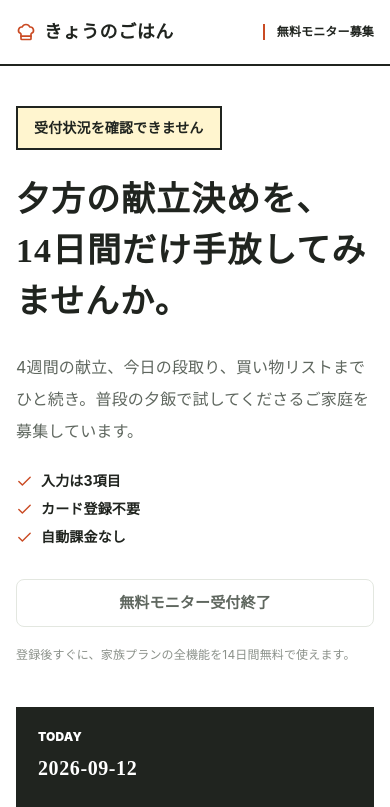
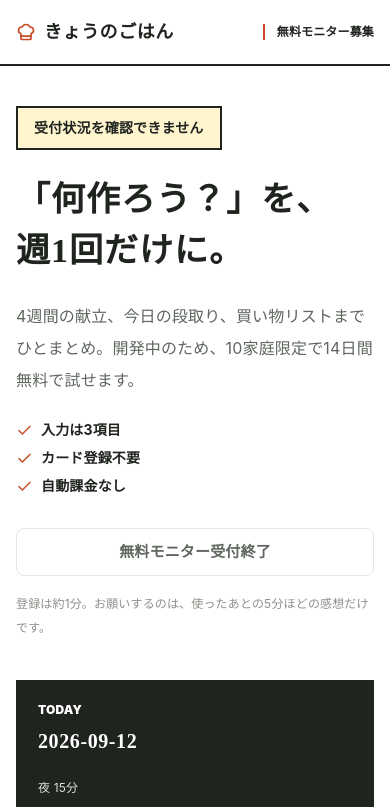
Before and after one commit to kodai9263/kondate, a Next.js app: page /monitor in a window 390 px wide. Shown: the top 807 px of the page. Built offline with nearby package versions, Linux system fonts and the light colour scheme; no server answers.

Commit message:
モニター登録CTAを改善

```diff
--- a/src/app/monitor/page.tsx
+++ b/src/app/monitor/page.tsx
@@ -41,7 +41,7 @@ export default async function MonitorPage({ searchParams }: { searchParams: Prom
   const today = findTodayPlan(menuData);
   const previewDays = menuData.weeks[0].days.slice(0, 3);
   return (
-    <main className="min-h-dvh bg-kondate-bg text-kondate-ink">
+    <main className="min-h-dvh bg-kondate-bg pb-28 text-kondate-ink md:pb-0">
       <header className="border-b-2 border-kondate-ink bg-white">
         <div className="mx-auto flex min-h-16 max-w-6xl items-center justify-between px-4 sm:px-6">
           <Link href="/" aria-label="きょうのごはん トップ" className="flex min-h-11 items-center gap-2">
@@ -56,15 +56,15 @@ export default async function MonitorPage({ searchParams }: { searchParams: Prom
         <div className="mx-auto grid max-w-6xl gap-10 lg:grid-cols-[minmax(0,0.9fr)_minmax(420px,1.1fr)] lg:items-center">
           <div>
             <p className="inline-flex min-h-11 items-center border-2 border-kondate-ink bg-kondate-morning px-4 text-sm font-black">{accepting ? `先着10家庭・残り${monitorStatus.remaining}家庭` : monitorStatus.isAvailable ? "10家庭に達したため受付終了" : "受付状況を確認できません"}</p>
-            <h1 className="font-mincho mt-6 text-[34px] font-black leading-[1.3] sm:text-5xl">夕方の献立決めを、<br />14日間だけ手放してみませんか。</h1>
-            <p className="mt-6 max-w-2xl text-base leading-8 text-kondate-muted sm:text-lg">4週間の献立、今日の段取り、買い物リストまでひと続き。普段の夕飯で試してくださるご家庭を募集しています。</p>
+            <h1 className="font-mincho mt-6 text-[34px] font-black leading-[1.3] sm:text-5xl">「何作ろう？」を、<br />週1回だけに。</h1>
+            <p className="mt-6 max-w-2xl text-base leading-8 text-kondate-muted sm:text-lg">4週間の献立、今日の段取り、買い物リストまでひとまとめ。開発中のため、10家庭限定で14日間無料で試せます。</p>
             <ul className="mt-6 grid gap-2 text-sm font-bold sm:grid-cols-3 lg:grid-cols-1 xl:grid-cols-3">
               {["入力は3項目", "カード登録不要", "自動課金なし"].map((item) => <li key={item} className="flex items-center gap-2"><Check size={17} className="shrink-0 text-kondate-accent" aria-hidden="true" />{item}</li>)}
             </ul>
             <div className="mt-8">
-              {accepting ? <TrackedLink href={signupHref} eventName="monitor_signup_click" eventParams={{ placement: "hero" }} className={buttonClass({ className: "w-full px-7 sm:w-auto" })}>1分で無料モニターを始める <ArrowRight size={18} aria-hidden="true" /></TrackedLink> : <span className={buttonClass({ variant: "secondary", className: "w-full cursor-not-allowed px-7 text-kondate-muted sm:w-auto" })}>無料モニター受付終了</span>}
+              {accepting ? <TrackedLink href={signupHref} eventName="monitor_signup_click" eventParams={{ placement: "hero" }} className={buttonClass({ className: "w-full px-7 sm:w-auto" })}>無料で14日間試す <ArrowRight size={18} aria-hidden="true" /></TrackedLink> : <span className={buttonClass({ variant: "secondary", className: "w-full cursor-not-allowed px-7 text-kondate-muted sm:w-auto" })}>無料モニター受付終了</span>}
             </div>
-            <p className="mt-4 text-xs leading-6 text-kondate-faint">登録後すぐに、家族プランの全機能を14日間無料で使えます。</p>
+            <p className="mt-4 text-xs leading-6 text-kondate-faint">登録は約1分。お願いするのは、使ったあとの5分ほどの感想だけです。</p>
           </div>
 
           <aside className="border-2 border-kondate-ink bg-kondate-bg" aria-label="アプリ画面のプレビュー">
@@ -80,7 +80,6 @@ export default async function MonitorPage({ searchParams }: { searchParams: Prom
               <div className="mt-4 grid grid-cols-3 border-l border-t border-kondate-line">
                 {previewDays.map((day) => <div key={day.dow} className="min-h-28 border-b border-r border-kondate-line bg-white p-3"><p className="text-xs font-black text-kondate-accent">{day.dow}</p><p className="mt-2 text-xs font-black leading-5 sm:text-sm">{day.dinner}</p><p className="mt-1 text-[11px] leading-4 text-kondate-muted">{day.side}</p></div>)}
               </div>
-              <TrackedLink href="/demo/planner?source=monitor" eventName="monitor_demo_click" eventParams={{ placement: "hero_preview" }} className="mt-4 inline-flex min-h-11 items-center text-sm font-bold text-kondate-accent underline underline-offset-4 hover:text-kondate-accentDark">登録前に献立デモを見る <ArrowRight size={16} aria-hidden="true" /></TrackedLink>
             </div>
           </aside>
         </div>
@@ -146,13 +145,20 @@ export default async function MonitorPage({ searchParams }: { searchParams: Prom
       <section className="bg-kondate-accent px-4 py-14 text-white sm:px-6">
         <div className="mx-auto flex max-w-6xl flex-col gap-6 sm:flex-row sm:items-center sm:justify-between">
           <div><p className="font-mincho text-3xl font-black">次のごはんから、試してみませんか。</p><p className="mt-2 text-sm font-bold text-[#ffe4d8]">率直な感想が、これからの「きょうのごはん」をつくります。</p></div>
-          {accepting ? <TrackedLink href={signupHref} eventName="monitor_signup_click" eventParams={{ placement: "footer" }} className={buttonClass({ variant: "secondary", className: "shrink-0 border-white bg-white px-7 text-kondate-ink hover:border-white hover:bg-kondate-bg" })}>1分で無料モニターを始める <ArrowRight size={18} aria-hidden="true" /></TrackedLink> : <span className={buttonClass({ variant: "secondary", className: "shrink-0 cursor-not-allowed border-white bg-white px-7 text-kondate-muted" })}>無料モニター受付終了</span>}
+          {accepting ? <TrackedLink href={signupHref} eventName="monitor_signup_click" eventParams={{ placement: "footer" }} className={buttonClass({ variant: "secondary", className: "shrink-0 border-white bg-white px-7 text-kondate-ink hover:border-white hover:bg-kondate-bg" })}>無料で14日間試す <ArrowRight size={18} aria-hidden="true" /></TrackedLink> : <span className={buttonClass({ variant: "secondary", className: "shrink-0 cursor-not-allowed border-white bg-white px-7 text-kondate-muted" })}>無料モニター受付終了</span>}
         </div>
       </section>
 
       <footer className="border-t-2 border-kondate-ink bg-white px-4 py-8 text-sm text-kondate-muted">
         <div className="mx-auto flex max-w-6xl flex-col gap-4 sm:flex-row sm:items-center sm:justify-between"><p className="font-mincho text-base font-bold text-kondate-ink">きょうのごはん</p><div className="flex flex-wrap gap-x-5 gap-y-2"><Link href="/privacy">プライバシー</Link><Link href="/terms">利用規約</Link><Link href="/legal">特商法表記</Link></div></div>
       </footer>
+
+      {accepting ? (
+        <div className="fixed inset-x-0 bottom-0 z-40 border-t-2 border-kondate-ink bg-white px-3 pt-3 pb-[calc(0.75rem+env(safe-area-inset-bottom))] shadow-[0_-4px_18px_rgba(32,36,31,0.12)] md:hidden">
+          <p className="mb-2 text-center text-xs font-bold text-kondate-muted">カード不要・自動課金なし</p>
+          <TrackedLink href={signupHref} eventName="monitor_signup_click" eventParams={{ placement: "mobile_sticky" }} className={buttonClass({ fullWidth: true, className: "touch-manipulation" })}>無料で14日間試す <ArrowRight size={18} aria-hidden="true" /></TrackedLink>
+        </div>
+      ) : null}
     </main>
   );
 }
```
Also changed, not shown: 1 other file (tests, documents, lock files or other folders).
